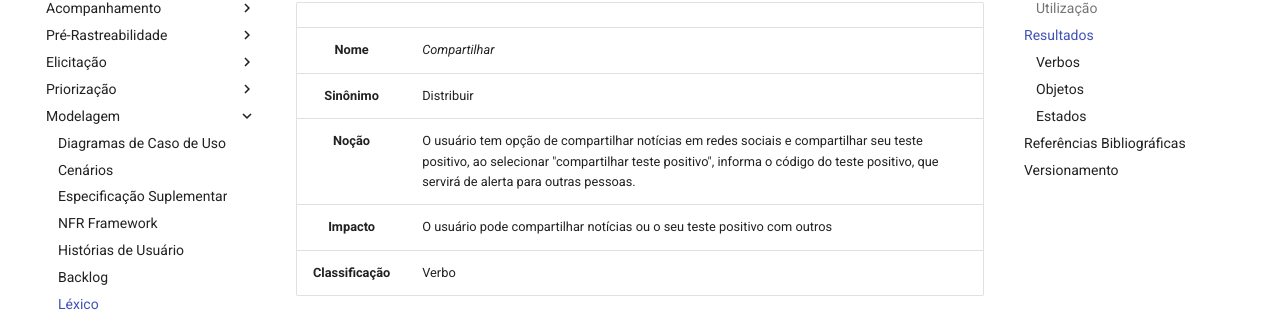
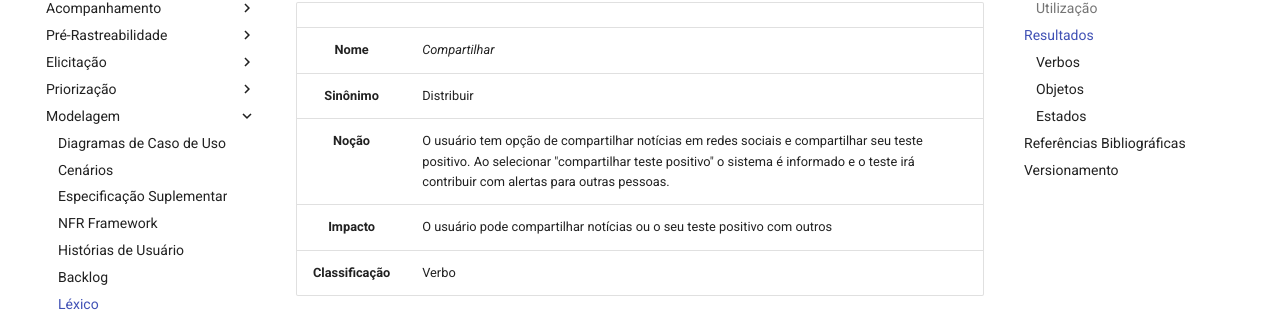
Before and after one commit to Requisitos-de-Software/2020.2-Coronavirus-SUS, an MkDocs documentation site: the page built from docs/modelagem/lexico.md, in a window 1280 px wide and 900 px high, scrolled down 646 px. Shown: the part 127-450 px from the top of the window. Built offline with MkDocs 1.6.1 and Material for MkDocs 9.7.7, drawn with Linux system fonts in a browser that asks for light colours; old or Windows-style settings are respelled for this version of MkDocs.

Commit message:
Corrigindo noção de Compartilhar

```diff
--- a/docs/modelagem/lexico.md
+++ b/docs/modelagem/lexico.md
@@ -26,7 +26,7 @@ Os resultados da reunião estão explicitados neste documento em formato de Léx
 | :--------: | :-------- |
 |**Nome**|*Compartilhar*|
 |**Sinônimo**| Distribuir|
-|**Noção**|O usuário tem opção de compartilhar notícias em redes sociais e compartilhar seu teste positivo, ao selecionar "compartilhar teste positivo", informa o código do teste positivo, que servirá de alerta para outras pessoas.|
+|**Noção**|O usuário tem opção de compartilhar notícias em redes sociais e compartilhar seu teste positivo. Ao selecionar "compartilhar teste positivo" o sistema é informado e o teste irá contribuir com alertas para outras pessoas.|
 |**Impacto**|O usuário pode compartilhar notícias ou o seu teste positivo com outros|
 |**Classificação**|Verbo|
 
```
